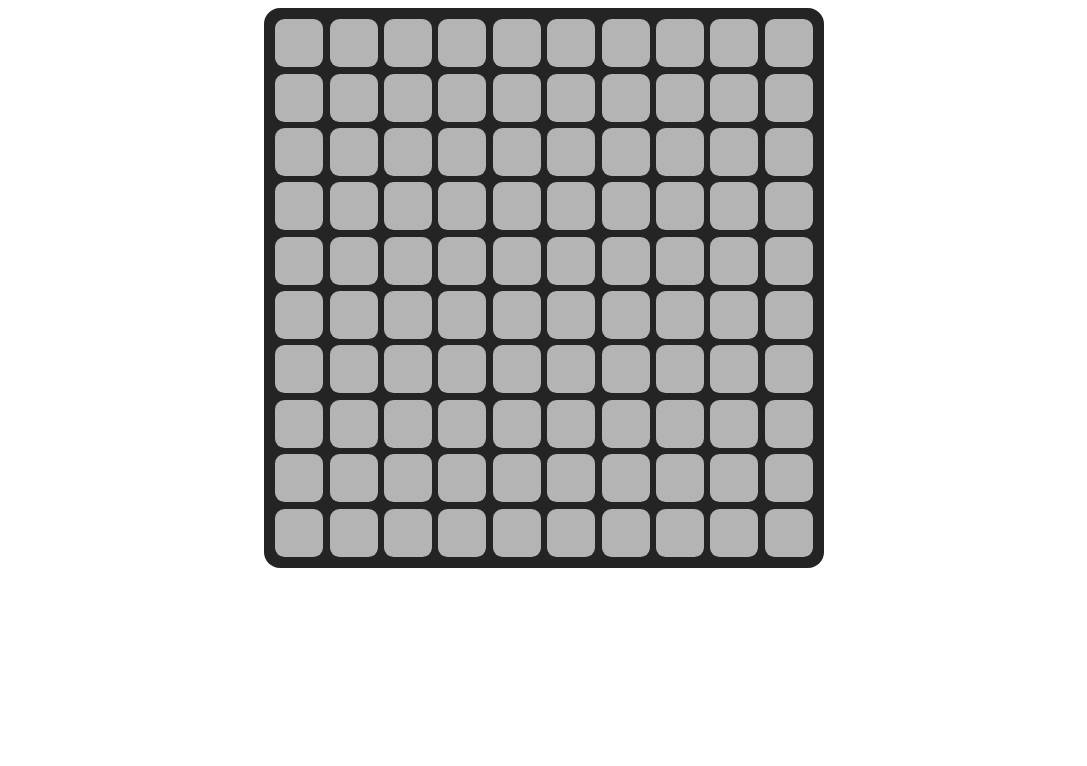
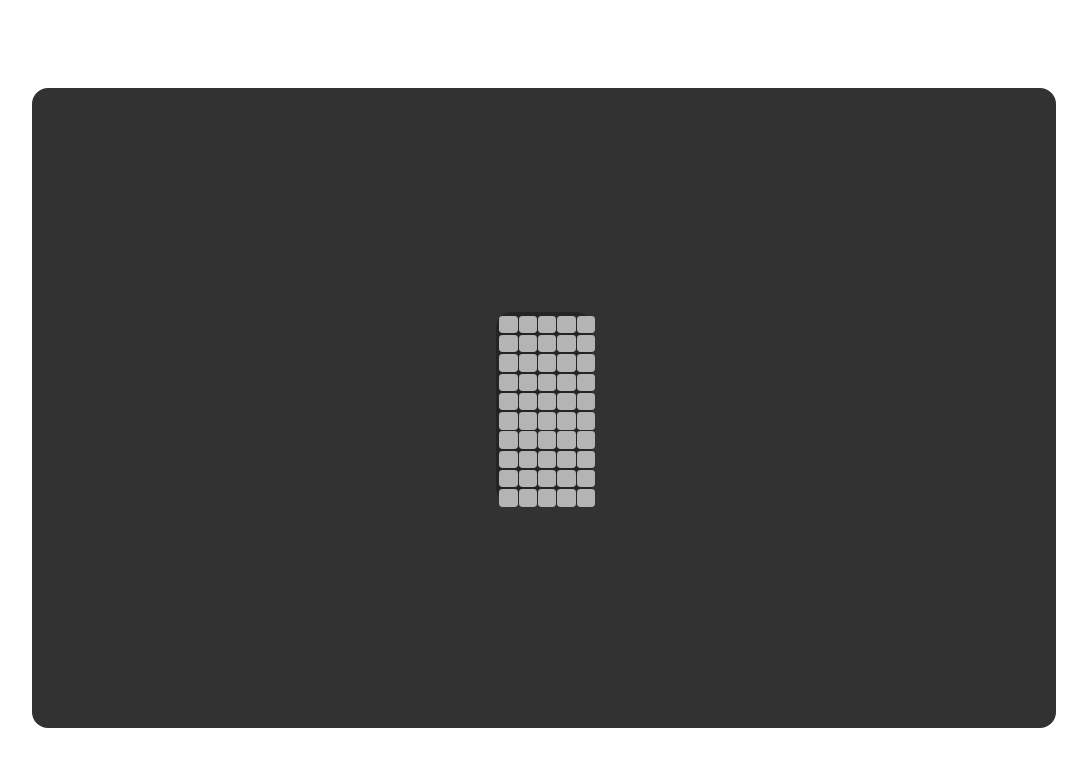
Before and after one commit to ReidS28/minesweeper_js, a website: page index.html in a window 1280 px wide. Shown: the whole page, without its empty margins (96-1183 px from the left). Drawn offline with Linux system fonts and the light colour scheme.

Commit message:
Why is it small?

```diff
--- a/index.html
+++ b/index.html
@@ -19,8 +19,11 @@
 	</head>
 	<body>
 		<main>
-			<div id="game-board"></div>
+			<div id="game-board-wrapper">
+				<div id="game-board"></div>
+			</div>
 		</main>
+
 		<script src="./minesweeper.js"></script>
 		<script src="./script.js"></script>
 	</body>
--- a/minesweeper.js
+++ b/minesweeper.js
@@ -14,6 +14,7 @@ class Minesweeper {
 		this.numMines = Math.floor(this.rows * this.cols * percent);
 		this.mines = create2DArray(this.rows, this.cols, false);
 		this.flags = create2DArray(this.rows, this.cols, false);
+		this.uncovered = create2DArray(this.rows, this.cols, false);
 		this.numSurrounding = create2DArray(this.rows, this.cols, 0);
 
 		this.fillBoard();
@@ -22,12 +23,14 @@ class Minesweeper {
 
 	createBoardObject() {
 		const container = document.getElementById(this.divID);
+
+		// Set dynamic grid size based on rows/cols
+		container.style.setProperty('--rows', this.rows);
+		container.style.setProperty('--cols', this.cols);
+
 		container.innerHTML = "";
 
 		for (let r = 0; r < this.rows; r++) {
-			const rowDiv = document.createElement("div");
-			rowDiv.classList.add("row");
-
 			for (let c = 0; c < this.cols; c++) {
 				const cellDiv = document.createElement("div");
 				cellDiv.classList.add("cell");
@@ -37,19 +40,28 @@ class Minesweeper {
 
 				// Add click event listener
 				cellDiv.addEventListener("click", () => {
-					this.cellDug(cellDiv, r, c);
+					this.uncoverCell(r, c);
 				});
 
-				rowDiv.appendChild(cellDiv);
+				container.appendChild(cellDiv);
 			}
-
-			container.appendChild(rowDiv);
 		}
 	}
 
-	cellDug(cellDiv, r, c) {
+	uncoverCell(r, c) {
+		if (this.uncovered[r][c]) return; // Prevent uncovering already uncovered cells
+
+		this.uncovered[r][c] = true;
+		const cellDiv = document.querySelector(
+			`[data-row="${r}"][data-col="${c}"]`
+		);
+
 		const numberToDisplay = this.numSurrounding[r][c];
 		cellDiv.innerHTML = numberToDisplay;
+
+		// Add pop effect
+		cellDiv.classList.add('pop');
+		setTimeout(() => cellDiv.classList.remove('pop'), 200); // Remove after animation
 
 		// Make cell transparent
 		cellDiv.style.backgroundColor = "rgba(0, 0, 0, 0)";
@@ -73,26 +85,25 @@ class Minesweeper {
 			cellDiv.innerHTML = "💣";
 		}
 
-		// If tile is 0
-		if (numberToDisplay == 0) {
-			console.log("e");
+		// If tile is 0, uncover all surrounding cells
+		//if (numberToDisplay == 0) {
+		if (true) {
 			for (let row = r - 1; row <= r + 1; row++) {
 				for (let col = c - 1; col <= c + 1; col++) {
 					if (
-						row>= 0 &&
-						row< this.rows &&
-						col>= 0 &&
-						col< this.cols &&
-						!(row == r && col == c) &&
-						this.numSurrounding[row][col] == 0
+						row >= 0 &&
+						row < this.rows &&
+						col >= 0 &&
+						col < this.cols &&
+						!(row == r && col == c)
 					) {
-						console.log(`r: ${row}, c: ${col}`);
-						this.cellDug(cellDiv, row, col);
+						setTimeout(() => this.uncoverCell(row, col), 40);
 					}
 				}
 			}
 		}
 	}
+
 
 	fillBoard() {
 		this.mines = create2DArray(this.rows, this.cols, false);
--- a/script.js
+++ b/script.js
@@ -1,2 +1,2 @@
-const game = new Minesweeper("game-board", 10, 10, 0.1);
+const game = new Minesweeper("game-board", 10, 5, 0.2);
 game.fillnumSurrounding();
--- a/style.css
+++ b/style.css
@@ -1,39 +1,87 @@
+main {
+	display: flex;
+	justify-content: center;
+	align-items: center;
+	height: 100vh; /* Ensures the main element takes up the full screen height */
+	margin: 0; /* Removes any default margin from the body */
+}
+
+#game-board-wrapper {
+	width: 80vw; /* Set to 80% of the viewport width */
+	height: 80vh; /* Set to 80% of the viewport height */
+	max-width: 80vw;
+	max-height: 80vh;
+	display: flex;
+	justify-content: center;
+	align-items: center;
+	position: relative;
+	background-color: #323232; /* Optional: background color for the wrapper */
+	border-radius: 2vh; /* Optional: rounded corners for the wrapper */
+}
+
 #game-board {
-	display: grid;
-	justify-items: center;
-	align-items: center;
-	border-radius: 15px;
-	overflow: hidden;
 	background-color: #242424;
 	border-radius: 2vh;
-	margin: auto;
-	width: fit-content;
-	height: fit-content;
-	padding: 1vh;
 
-    /* No Highlighting */
 	user-select: none;
 	-webkit-user-select: none;
 	-moz-user-select: none;
 	-ms-user-select: none;
-}
 
-.row {
-	display: flex;
+	display: grid;
+	grid-template-columns: repeat(var(--cols), 1fr);
+	grid-template-rows: repeat(var(--rows), 1fr);
+	max-width: 100%;
+	max-height: 100%;
+	aspect-ratio: calc(var(--cols) / var(--rows)); /* Correct aspect ratio */
+	object-fit: contain; /* Ensure the grid fits properly within its container */
+
+	gap: 1%; /* Adds space between the cells */
 }
 
 .cell {
-    width: 6vh;
-    height: 6vh;
 	background-color: #b4b4b4;
 	border-radius: 20%;
 	margin: 0.4vh;
-    aspect-ratio: 1;
+	box-sizing: border-box; /* Ensures margins are considered inside cell size */
 
-    font-family: 'Courier New', Courier, monospace;
+	display: flex;
+	justify-content: center;
+	align-items: center;
+
+	font-family: "Courier New", Courier, monospace;
 	font-weight: 1000;
-    font-size: 6vh; /* Set font size relative to the viewport height */
-    display: flex;  /* Flexbox for centering */
-    justify-content: center;  /* Center the content horizontally */
-    align-items: center;  /* Center the content vertically */
+
+	font-size: calc(
+		90vmin / (var(--rows) * 1)
+	); /* Dynamically adjust font size */
+	line-height: 1; /* Prevents extra spacing inside the cell */
+
+	aspect-ratio: 1; /* Ensure cells remain square */
+
+	width: 100%; /* Prevents resizing based on content */
+	height: 100%; /* Ensures fixed size, even with content */
+
+	overflow: hidden; /* Ensures content doesn't overflow or affect size */
 }
+
+.pop {
+	transform: scale(1.1);
+	opacity: 0;
+	animation: pop-in 0.2s forwards;
+}
+
+@keyframes pop-in {
+	0% {
+		transform: scale(0.9);
+		opacity: 0;
+	}
+	70% {
+		transform: scale(1.1);
+		opacity: 1;
+	}
+	100% {
+		transform: scale(1);
+		opacity: 1;
+	}
+}
```
Lines whose indentation alone changed are shown as unchanged.
